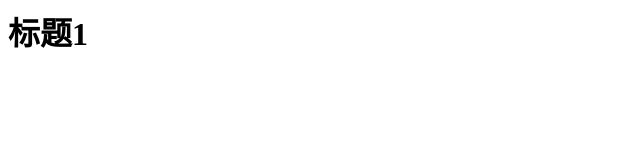
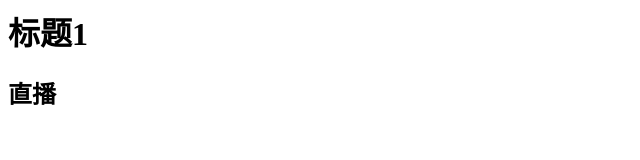
Before and after one commit to ehe996/GitLearnDemo, a plain HTML site: page index.html in a window 1280 px wide. Shown: the whole page, without its empty margins (0-640 px from the left). Drawn offline with Linux system fonts and the light colour scheme.

Commit message:
直播功能上线

```diff
--- a/index.html
+++ b/index.html
@@ -1,3 +1,6 @@
 <h1>
     标题1
+    <h2>
+        直播
+    </h2>
 </h1>
```
